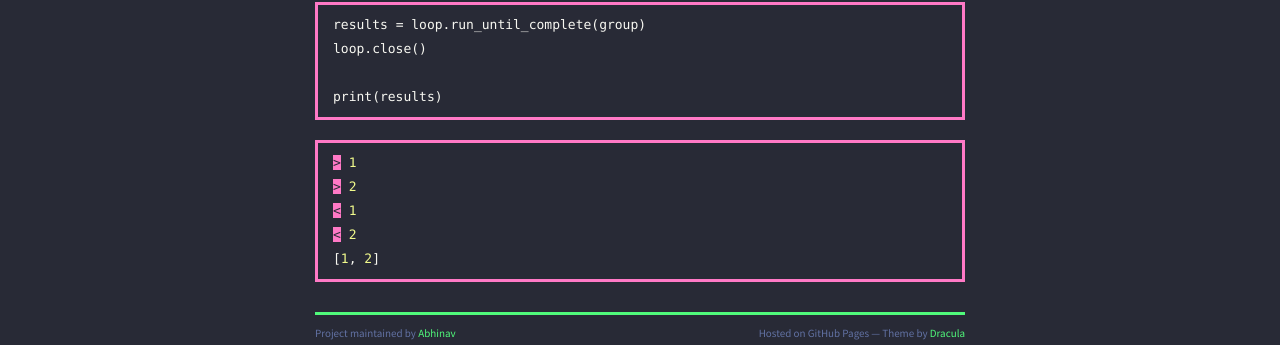
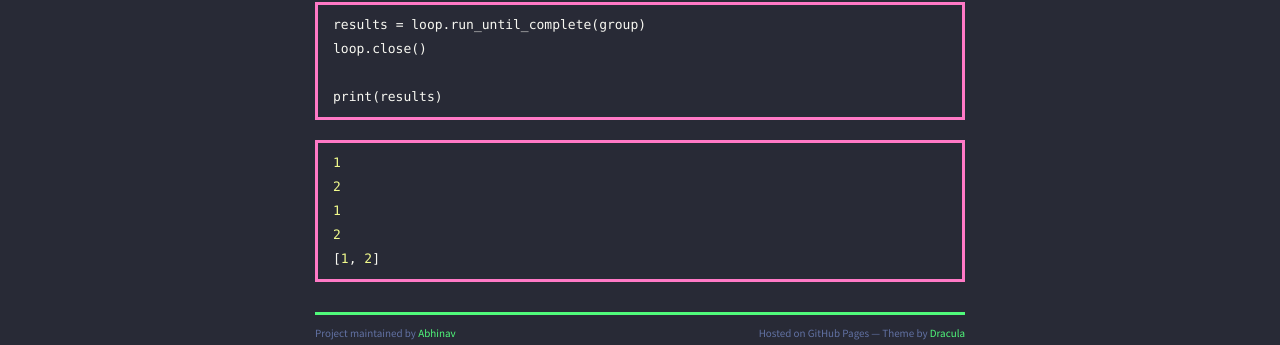
Before and after one commit to blacksmithop/PythonConcepts, a Jekyll site: the page built from docs/Asyncio/Asyncio_Gather.md, in a window 1280 px wide and 900 px high, scrolled down 624 px. Shown: the part 475-820 px from the top of the window. Built offline with Jekyll 4.4.1, drawn with Linux system fonts in a browser that asks for light colours; nearby versions of some CDN libraries; our own code applies the rules of GitHub Pages for plain Markdown files.

Commit message:
Fix uneven whitespace

````diff
--- a/docs/Asyncio/Asyncio_Gather.md
+++ b/docs/Asyncio/Asyncio_Gather.md
@@ -8,11 +8,11 @@ We start off by creating a coroutine
 import asyncio
 
 async def coro(num):
-    print(">", num)
-    await asyncio.sleep(1)
-    print("<", num)
+	print(">", num)
+	await asyncio.sleep(1)
+	print("<", num)
 
-    return num****
+	return num****
 ```
 
 Now we create a `loop`
@@ -43,9 +43,9 @@ print(results)
 ```
 
 ```json
-> 1
-> 2
-< 1
-< 2
+1
+2
+1
+2
 [1, 2]
 ```
````
Also changed, not shown: docs/Asyncio/Asyncio_Coroutines.md (+3 -3 lines).
